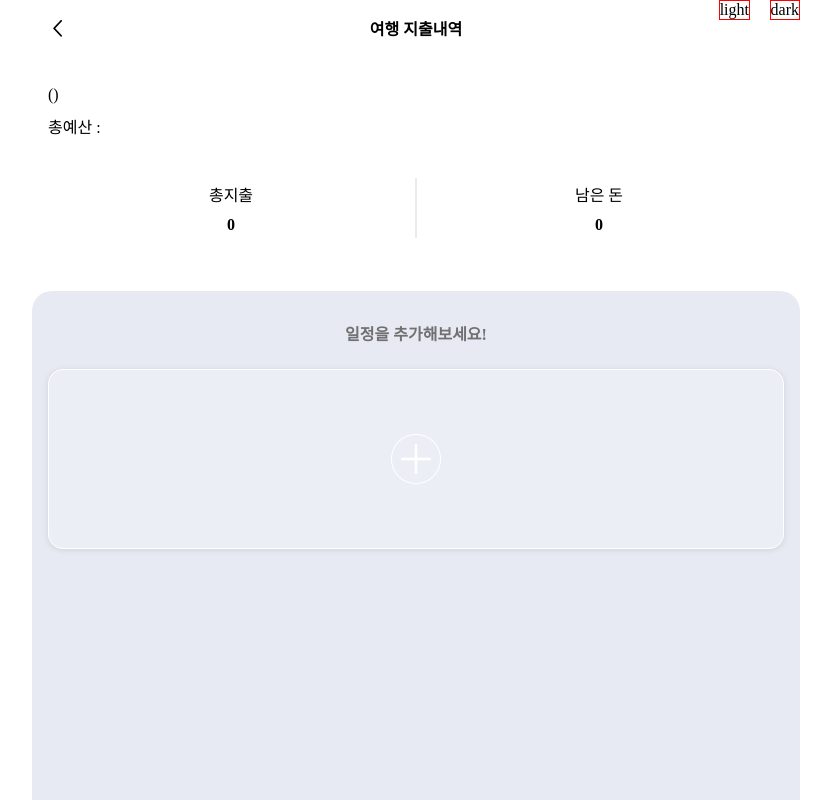
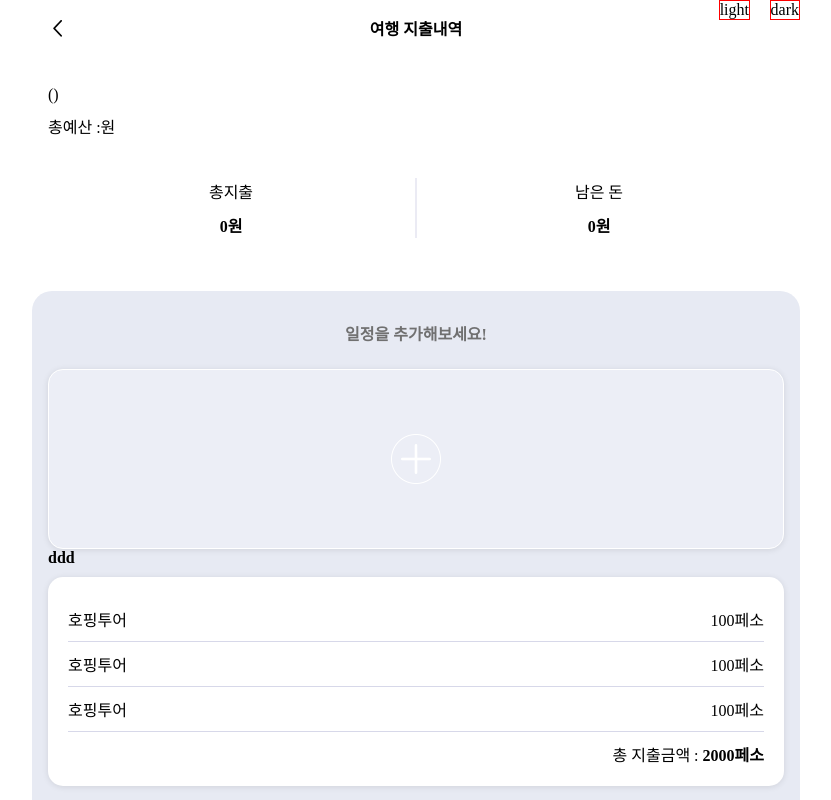
Before and after one commit to yyeojung/react_travel, a React (Create React App) app: page /detail/1 in a window 1280 px wide. Shown: the top 800 px of the page, without its empty margins (224-1055 px from the left). Built offline with nearby package versions, Linux system fonts and the light colour scheme; a web font is replaced by a local one.

Commit message:
일정별 가계부 데이터 저장 완료, 저장 이벤트 완료

```diff
--- a/src/App.css
+++ b/src/App.css
@@ -21,6 +21,7 @@ table{ border-spacing:0; }
 img,fieldset{border:0;}
 address,cite,code{font-style:normal; font-weight:normal;}
 em, i{ font-style:normal; }
+
 label,img,input,select,textarea,button{vertical-align:middle;}
 .hide,legend{overflow: hidden; display:block; position:absolute; border: 0; width: .1rem; height: .1rem; clip: rect(.1rem, .1rem, .1rem, .1rem);}
 hr{display:none;}
--- a/src/App.js
+++ b/src/App.js
@@ -34,7 +34,7 @@ function App() {
                     <Routes>
                         <Route path="/" element={<Home/>}></Route>
                         <Route path="/detail/:tripId" element={<DetailTrip/>}></Route>
-                        <Route path="/day" element={<DayMoney/>}></Route>
+                        <Route path="/detail/:tripId/day" element={<DayMoney/>}></Route>
                         <Route path="/setting" element={<Setting lightMode={lightMode} darkMode={darkMode}/>}></Route>
                         <Route path="/trip/:tripId" element={<EditForm/>}></Route>
                     </Routes>
--- a/src/components/HomeModal.js
+++ b/src/components/HomeModal.js
@@ -124,6 +124,7 @@ function HomeModal(props) {
 
     //여행지 수정
     useEffect(() => {
+        const trips = JSON.parse(localStorage.getItem('trips')) || [];
         if(tripId) {
             const selectTrip = trips.find(trip => trip.id === tripId);
             // console.log(selectTrip)
@@ -297,7 +298,7 @@ function HomeModal(props) {
             }
             return prev;
         });
-    }, [formData.VisibleBudget, formData.Rate]); //노란줄 오류가 나와서 찾아봤더니 의존성 배열을 추가하라고 해서 inputValues 추가함.
+    }, [formData.VisibleBudget, formData.Rate]); //노란줄 오류가 나와서 찾아봤더니 의존성 배열을 추가하라고 해서 추가함.
 
 
     return (
--- a/src/page/DayMoney.js
+++ b/src/page/DayMoney.js
@@ -1,11 +1,11 @@
-import React from 'react'
+import React, { useEffect, useState } from 'react'
 import Header from '../components/Header'
-import { useNavigate } from 'react-router-dom';
+import { useNavigate, useParams } from 'react-router-dom';
 import styled from 'styled-components';
 
 const Wrap = styled.div`
     background:${props => props.theme.homeBg};
-    height:100vh;
+    min-height:100vh;
 `
 const DayWrap = styled.div`
     padding: 3.2rem 1.6rem;
@@ -18,7 +18,7 @@ const DayWrap = styled.div`
         color:${props => props.theme.mainColor};
     }
 `
-const MoneyBox = styled.div`
+const MoneyBox = styled.form`
     border-radius : 1.5rem;
     padding:2rem;
     background:${props => props.theme.modal.bgColor};
@@ -45,15 +45,24 @@ const MoneyBox = styled.div`
         align-items:center;
         input {
             text-align:right;
+            border-radius:0;
         }
-        span {
-            margin:0 .6rem;
+        & input:-webkit-autofill,
+        & input:-webkit-autofill:hover,
+        & input:-webkit-autofill:focus,
+        & input:-webkit-autofill:active {
+            -webkit-text-fill-color:${props => props.theme.mainColor};
+            -webkit-box-shadow: 0 0 0px 100rem ${props => props.theme.modal.bgColor} inset;
+            box-shadow: 0 0 0px 100rem ${props => props.theme.modal.bgColor} inset;
+            transition: background-color 5000s ease-in-out 0s;
         }
         .delete {
             display:inline-block;
+            font-size:0;
             width:2rem;
             height:2rem;
             vertical-align:bottom;
+            margin-left:.8rem;
             background:url(${props => props.theme.day.trashIcon})center/ 2rem no-repeat;
         }
     }
@@ -74,8 +83,40 @@ const MoneyBox = styled.div`
             }
         }
     }
-`;
-const Button = styled.button`
+`
+const Total = styled.div`
+    display: flex;
+    align-items: center;
+    justify-content: flex-end;
+    margin-top: 1rem;
+    color:${props => props.theme.mainColor};
+    & div.input_wrap {
+        min-width:5rem;
+        max-width:20rem;
+        padding:0;
+        border-radius:0;
+        height:2rem;
+        position:relative;
+        span {
+            display:block;
+            height:2rem;
+            min-width:5rem;
+            font-weight: bold;
+            text-align:right;
+        }
+        input {
+            position:absolute;
+            font-size:0;
+            top:0;
+            left:0;
+            background:transparent;
+            padding:0;
+            height:2rem;
+            width: 100%;
+        }
+    }
+`
+const SaveBtn = styled.button`
     width:100%;
     height: 4rem;
     border-radius:1rem;
@@ -86,6 +127,117 @@ const Button = styled.button`
 `
 function DayMoney() {
     const navigate = useNavigate();
+    const {tripId} = useParams();
+    const [cost, setCost] = useState('0'); //지출금액
+    const [dayTitle, setDayTitle] = useState('');
+    const [list, setList] = useState([ //가계부 리스트
+    {schedule: '', price: ''}
+    ]);
+
+    const trips = JSON.parse(localStorage.getItem('trips')) || [];
+    const currentId = trips.find(trip => trip.id === tripId); // 로컬스토리지 현재 id
+
+    //저장 이벤트
+    const handleSave = () => {
+        const emptyInput = list.some(item => !item.schedule || !item.price);
+        if (emptyInput) {
+            alert("빈 항목을 입력해주세요!");
+            return;
+        } else if (!dayTitle) {
+            alert("일정 제목을 입력해주세요!");
+            return;
+        }
+        const updatedTrips = trips.map((trip) => {
+            if (trip.id === tripId) {
+                return {
+                    ...trip,
+                    totalCost: cost,
+                    dayTitle: dayTitle,
+                    daySchedule: list.map(item => ({
+                        schedule: item.schedule,
+                        price: item.price
+                    }))
+                };
+            }
+            return trip;
+        });
+        localStorage.setItem('trips', JSON.stringify(updatedTrips));
+        navigate(-1);
+    }
+    //지출금액 변경시마다 실행
+    useEffect(() => {
+        // 총 지출금액 계산 함수
+        const totalCost = () => {
+            let total = 0;
+            list.forEach((item) => {
+                const priceDeleteComma = item.price.replace(/\D/g, ''); // 콤마 제거
+                const priceNum = parseFloat(priceDeleteComma); // 숫자로 변환
+                if(!isNaN(priceNum)) {
+                    total += priceNum;
+                }
+            });
+            return total.toLocaleString();
+        }
+        setCost(totalCost());
+    }, [list])
+
+    //추가하기 버튼 이벤트
+    const handleAddList = () => {
+        setList([...list, {schedule: '', price: ''}]);
+    }
+
+    //일정 제목 이벤트
+    const handleInputTitle = (e) => {
+        const value = e.target.value;
+        setDayTitle(value)
+    }
+
+    //일정 input 이벤트
+    const handleInputChange = (index, event) => {
+        const { name, value } = event.target;
+        const newList = [...list];
+        newList[index][name] = value;
+
+        //가격 숫자 콤마 추가
+        if (name === 'price') {
+            const numberComma = value.replace(/\D/g, "");
+            const formattedValue = numberComma !== '' ? Number(numberComma).toLocaleString() : '';
+            newList[index][name] = formattedValue;
+        }
+        setList(newList);
+    }
+
+    //일정 삭제 이벤트
+    const handleDeleteList = (index) => {
+        const newList = [...list];
+        newList.splice(index, 1);
+        setList(newList);
+
+        const updatedTrips = trips.map((trip) => {
+            if (trip.id === tripId) {
+                return {
+                    ...trip,
+                    daySchedule: newList.map(item => ({
+                        schedule: item.schedule,
+                        price: item.price
+                    }))
+                };
+            }
+            return trip;
+        });
+        localStorage.setItem('trips', JSON.stringify(updatedTrips));
+    }
+
+    //총 지출금액 이벤트
+    const updatedPrice = (e) => {
+        const value = e.target.value;
+        setCost(value)
+    }
+
+    //form
+    const onSubmit = (e) => {
+        e.preventDefault();
+    }
 
     return (
         <Wrap>
@@ -94,36 +246,53 @@ function DayMoney() {
                 onClick={() => {navigate(-1)}}
             />
             <DayWrap>
-                <input type="text"
+                <input
+                    type="text"
                     className='day_title'
                     placeholder='여행일을 입력해주세요.'
+                    value={dayTitle}
+                    onChange={handleInputTitle}
                 />
-                <MoneyBox>
+                <MoneyBox onSubmit={onSubmit}>
                     <table>
                         <colgroup>
                             <col style={{width:"70%"}}/>
                             <col style={{width:"30%"}}/>
                         </colgroup>
                         <tbody>
-                            <tr>
+                            {list.map((item, index) => (
+                                <tr key={index}>
                                     <td>
                                         <input
                                             type='text'
                                             placeholder='일정을 입력해주세요.'
+                                            name='schedule'
+                                            value={item.schedule}
+                                            onChange={(e) => handleInputChange(index, e)}
                                         />
                                     </td>
                                     <td className='price'>
                                         <input
                                             type='text'
                                             placeholder='가격'
+                                            name='price'
+                                            value={item.price}
+                                            onChange={(e) => handleInputChange(index, e)}
                                         />
-                                    <span>원</span>
-                                    <i className='delete'></i>
+                                        <button
+                                            className='delete'
+                                            onClick={() => handleDeleteList(index)}
+                                        >
+                                            삭제버튼
+                                        </button>
                                     </td>
                                 </tr>
+                            ))}
                             <tr>
                                 <td colSpan={2} className='add_plan'>
-                                    <button>
+                                    <button
+                                        onClick={handleAddList}
+                                    >
                                         <i/>
                                         추가하기
                                     </button>
@@ -131,8 +300,21 @@ function DayMoney() {
                             </tr>
                         </tbody>
                     </table>
+                    <Total>
+                        <span>총 지출금액 :</span>
+                        <div className="input_wrap">
+                            <span>{cost}</span>
+                            <input
+                                type='text'
+                                value={cost}
+                                onChange={updatedPrice}
+                                readOnly
+                            />
+                        </div>
+                        <span>{currentId.Checkbox ? currentId.Money : '원'}</span>
+                    </Total>
                 </MoneyBox>
-                <Button>저장</Button>
+                <SaveBtn onClick={handleSave}>저장</SaveBtn>
             </DayWrap>
         </Wrap>
     )
--- a/src/page/DetailTrip.js
+++ b/src/page/DetailTrip.js
@@ -1,4 +1,4 @@
-import React, { useEffect, useState } from 'react'
+import React, { useCallback, useEffect, useState } from 'react'
 import Header from '../components/Header'
 import { useNavigate, useParams } from 'react-router-dom';
 import styled from 'styled-components';
@@ -60,6 +60,14 @@ const History = styled.div`
         font-size:1.6rem;
         font-weight:bold;
     }
+    & .add_list {
+        font-size:0;
+        width:5rem;
+        height:5rem;
+        display:block;
+        margin: 5rem auto;
+        background:url(${props => props.theme.addBox.plusIcon})center/ 100% no-repeat;
+    }
 `
 const MoneyList = styled.div`
     cursor:pointer;
@@ -92,9 +100,9 @@ function DetailTrip() {
     const {tripId} = useParams();
     const [tripData, setTripData] = useState([]);
 
-    const trips = JSON.parse(localStorage.getItem('trips')) || [];
     //데이터 가져오기
     useEffect(() => {
+        const trips = JSON.parse(localStorage.getItem('trips')) || [];
         if(tripId) {
             const selectTrip = trips.find(trip => trip.id === tripId);
             if(selectTrip) {
@@ -113,8 +121,13 @@ function DetailTrip() {
         }
     }, [tripId])
 
+    //새일정 추가
+    const naviagteAddDay = useCallback(
+        () => navigate(`/detail/${tripId}/day`), [navigate, tripId]
+    )
 
-
+    //국내여행시에는 화폐단위가 원
+    const currency = tripData.Checkbox ? tripData.Money : '원';
     return (
         <>
             <Header
@@ -132,26 +145,28 @@ function DetailTrip() {
                                 tripData.VisibleBudget :
                                 tripData.Budget
                             }</span>
-                            {tripData.Money}
+                            {currency}
                         </li>
                     </ul>
                     <Money>
                         <ul>
                             <li>총지출</li>
-                            <li><strong>0{tripData.Money}</strong></li>
+                            <li><strong>0{currency}</strong></li>
                         </ul>
                         <ul>
                             <li>남은 돈</li>
-                            <li><strong>0{tripData.Money}</strong></li>
+                            <li><strong>0{currency}</strong></li>
                         </ul>
                     </Money>
                 </TripInfo>
                 <DetailMoney>
                     <Empty>
                         <h3>일정을 추가해보세요!</h3>
-                        <AddBox/>
+                        <AddBox
+                            onClick={naviagteAddDay}
+                        />
                     </Empty>
-                    {/* <History>
+                    <History>
                         <h3>ddd</h3>
                         <MoneyList>
                             <table>
@@ -172,33 +187,14 @@ function DetailTrip() {
                                         <td>호핑투어</td>
                                         <td>100페소</td>
                                     </tr>
-                                    <tr>
-                                        <td>호핑투어</td>
-                                        <td>100페소</td>
-                                    </tr>
-                                    <tr>
-                                        <td>호핑투어</td>
-                                        <td>100페소</td>
-                                    </tr>
-                                    <tr>
-                                        <td>호핑투어</td>
-                                        <td>100페소</td>
-                                    </tr>
-                                    <tr>
-                                        <td>호핑투어</td>
-                                        <td>100페소</td>
-                                    </tr>
-                                    <tr>
-                                        <td>호핑투어</td>
-                                        <td>100페소</td>
-                                    </tr>
                                 </tbody>
                             </table>
                             <Total>
                                 <span>총 지출금액 : <strong>2000페소</strong></span>
                             </Total>
                         </MoneyList>
-                    </History> */}
+                        <button className="add_list">추가하기</button>
+                    </History>
                 </DetailMoney>
             </Wrap>
         </>
--- a/src/page/Home.js
+++ b/src/page/Home.js
@@ -1,8 +1,8 @@
-import React, { useCallback, useEffect, useState } from 'react'
+import React, { useEffect, useState } from 'react'
 import styled from 'styled-components'
 import Header from './../components/Header';
 import AddBox from './../components/AddBox';
-import { Link, useNavigate } from 'react-router-dom';
+import { Link } from 'react-router-dom';
 import HomeModal from '../components/HomeModal';
 import ModalBg from '../components/ModalBg';
 import TravelList from '../components/TravelList';
```
Lines whose indentation alone changed are shown as unchanged.
